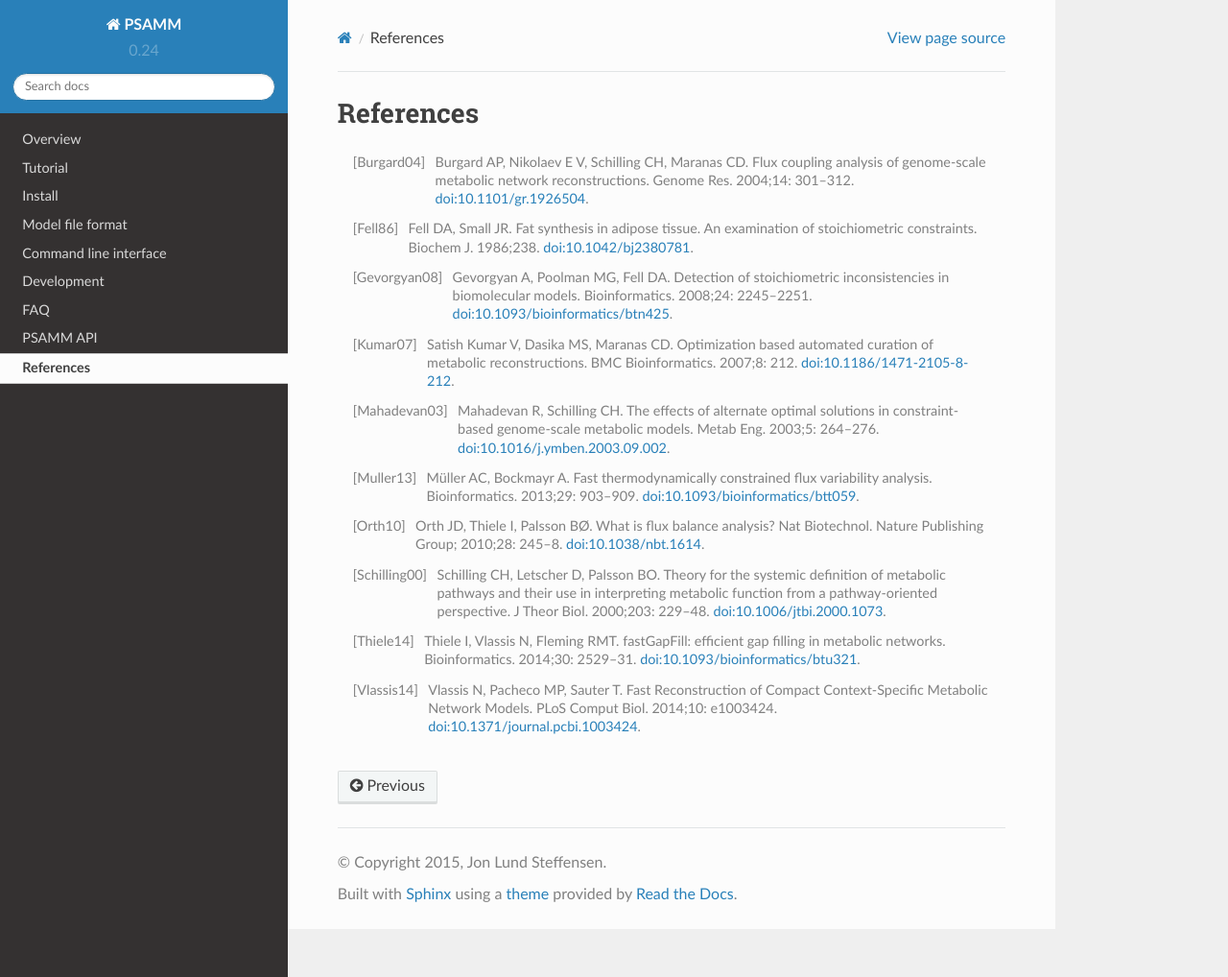
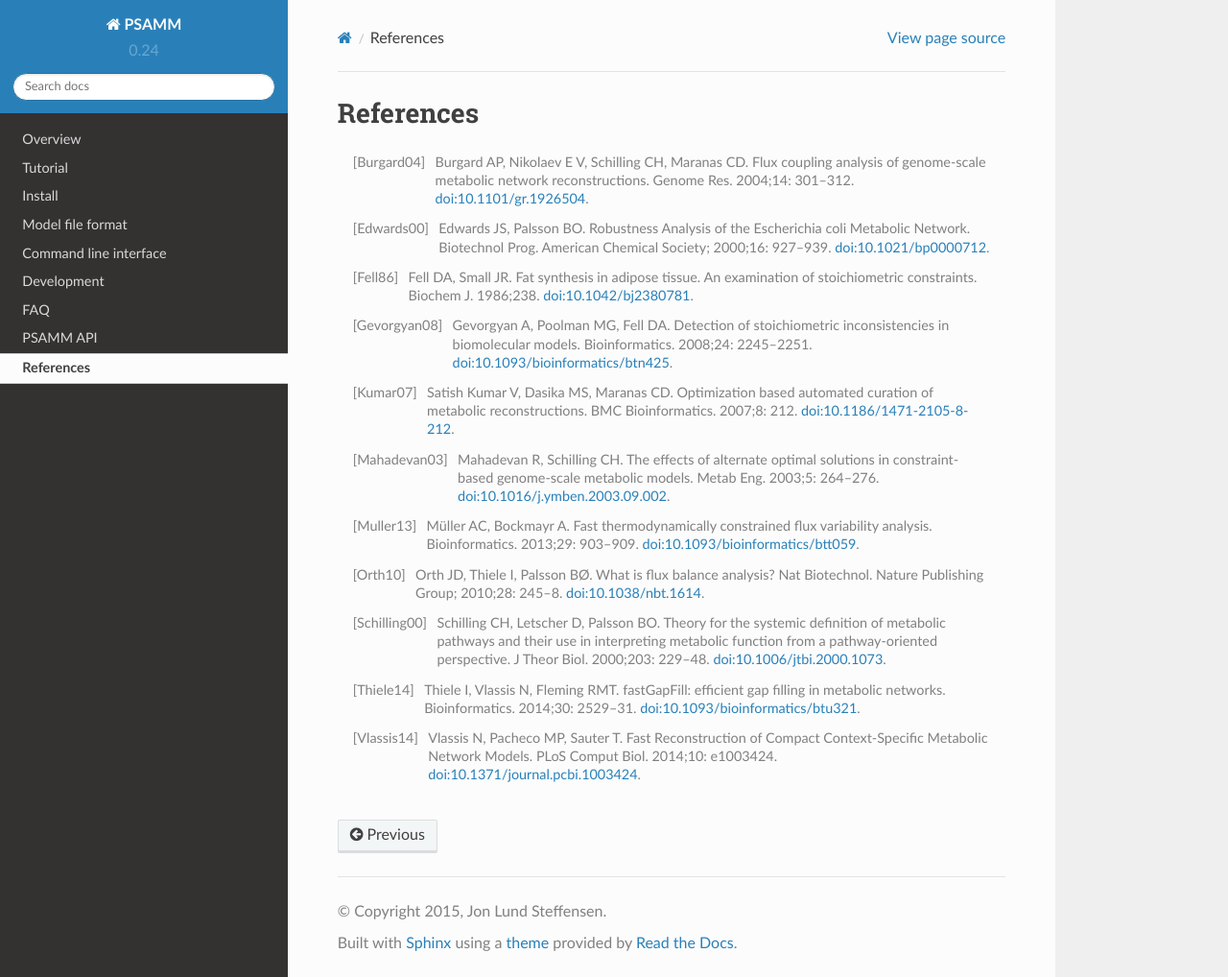
Before and after one commit to zhanglab/psamm, a Sphinx documentation site: the page built from docs/references.rst, in a window 1280 px wide and 1018 px high. Shown: the whole window at 96% size. Built offline with Sphinx 7.4.7 and the Read the Docs theme 2.0.0, drawn with Linux system fonts in a browser that asks for light colours.

Commit message:
docs: Cite paper for robustness analysis

```diff
--- a/docs/commands.rst
+++ b/docs/commands.rst
@@ -124,7 +124,8 @@
 Given a reaction to maximize and a reaction to vary, the robustness analysis
 will run flux balance analysis and flux minimization while fixing the reaction
 to vary at each iteration. The reaction will be fixed at a given number of
-steps between the minimum and maximum flux value specified in the model.
+steps between the minimum and maximum flux value specified in the model
+[Edwards00]_.
 
 .. code-block:: shell
 
--- a/docs/references.rst
+++ b/docs/references.rst
@@ -5,6 +5,9 @@
 .. [Burgard04] Burgard AP, Nikolaev E V, Schilling CH, Maranas CD. Flux
     coupling analysis of genome-scale metabolic network reconstructions.
     Genome Res. 2004;14: 301–312. :doi:`10.1101/gr.1926504`.
+.. [Edwards00] Edwards JS, Palsson BO. Robustness Analysis of the Escherichia
+    coli Metabolic Network. Biotechnol Prog. American Chemical Society;
+    2000;16: 927–939. :doi:`10.1021/bp0000712`.
 .. [Fell86] Fell DA, Small JR. Fat synthesis in adipose tissue. An examination
     of stoichiometric constraints. Biochem J. 1986;238.
     :doi:`10.1042/bj2380781`.
```
